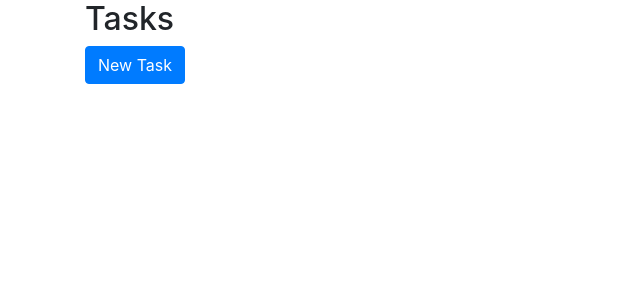
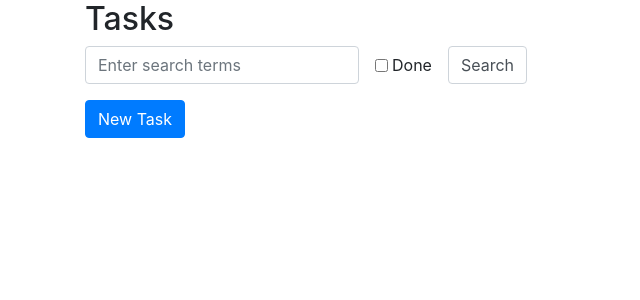
Before and after one commit to kunxin-chor/tgc6-todo-list, a Flask app: page / in a window 1280 px wide. Shown: the top 300 px of the page, without its empty margins (0-640 px from the left). Run offline with Flask 2, Linux system fonts and the light colour scheme; data that the repository does not hold is empty; some libraries are stand-ins or nearby versions.

Commit message:
Add search by checkbox

```diff
--- a/app.py
+++ b/app.py
@@ -28,7 +28,32 @@ app.secret_key = SESSION_KEY
 # Display all the tasks
 @app.route('/')
 def home():
-    tasks = client[DB_NAME].todos.find()
+    # extract out the search terms
+    search_terms = request.args.get('search-terms')
+
+    # critera dictionary to store all the critera
+    critera = {}
+
+    # if there are search terms, add it to the critera object
+    if search_terms != "" and search_terms is not None:
+        critera['task_name'] = {
+            "$regex": search_terms,
+            "$options": "i"
+        }
+
+    """
+    Translate the following mongo to pymongo
+     db.todos.find({
+    'done':true
+    })
+    """
+    search_for_done = request.args.get('is_done')
+    if search_for_done is not None and search_for_done is not False:
+        critera['done'] = True
+
+    print(critera)
+
+    tasks = client[DB_NAME].todos.find(critera)
     return render_template('home.template.html', tasks=tasks)
 
 
@@ -77,7 +102,7 @@ def check_task():
     task = client[DB_NAME].todos.find_one({
         "_id": ObjectId(task_id)
     })
-    print(task)
+
 
     # there is a chance task has no "done"
     # so if there is no key named "done", we just set "done" to False
--- a/templates/home.template.html
+++ b/templates/home.template.html
@@ -4,6 +4,12 @@
 
 {%block content%}
 <h2>Tasks</h2>
+
+<form class="form-inline mb-3" method="GET">
+    <input type="text" placeholder="Enter search terms" name="search-terms" class="form-control"/>
+    <input type="checkbox" name="is_done" class="form-check-input ml-3"/>Done
+    <input type="submit" value ="Search" class="ml-3 form-control"/>
+</form>
 
 <a href="{{url_for('create_task')}}" class="btn btn-primary">New Task</a>
 
```
Also changed, not shown: README.md.
